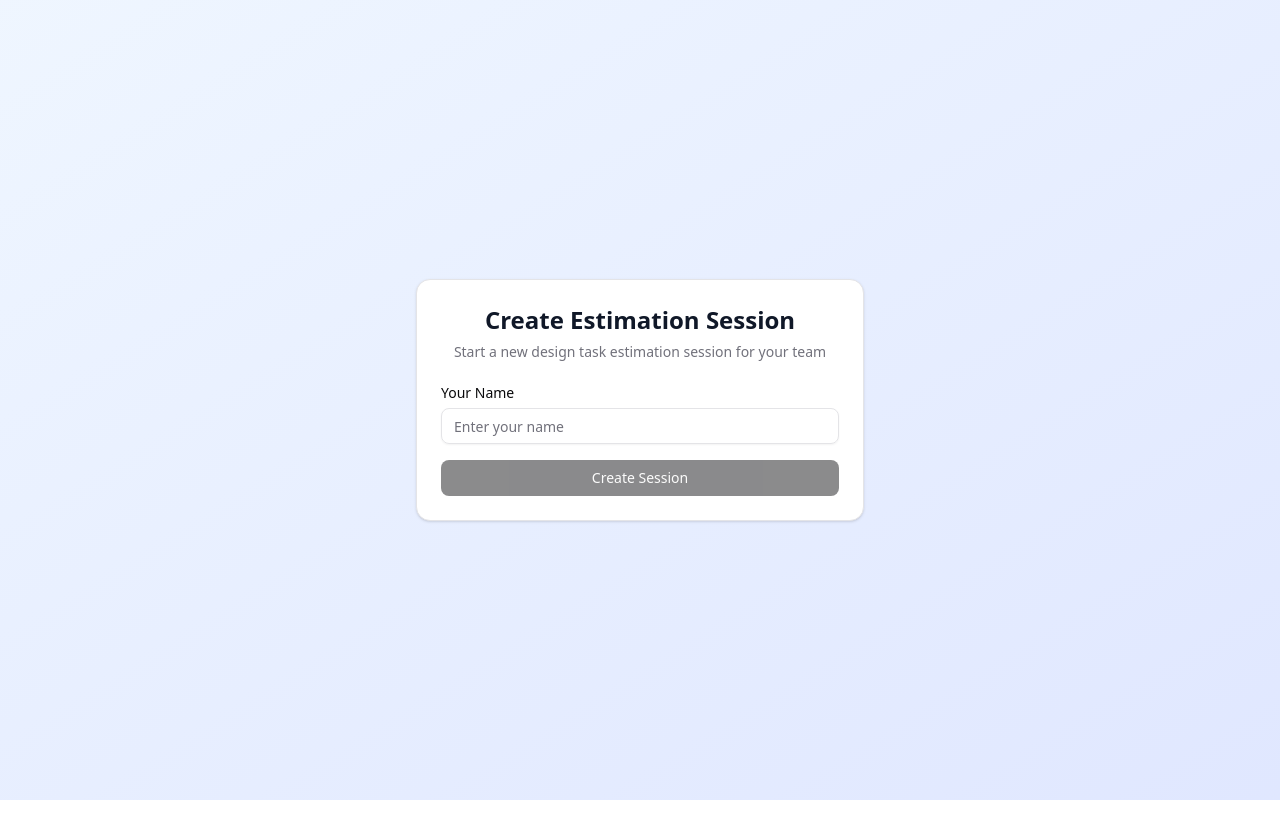
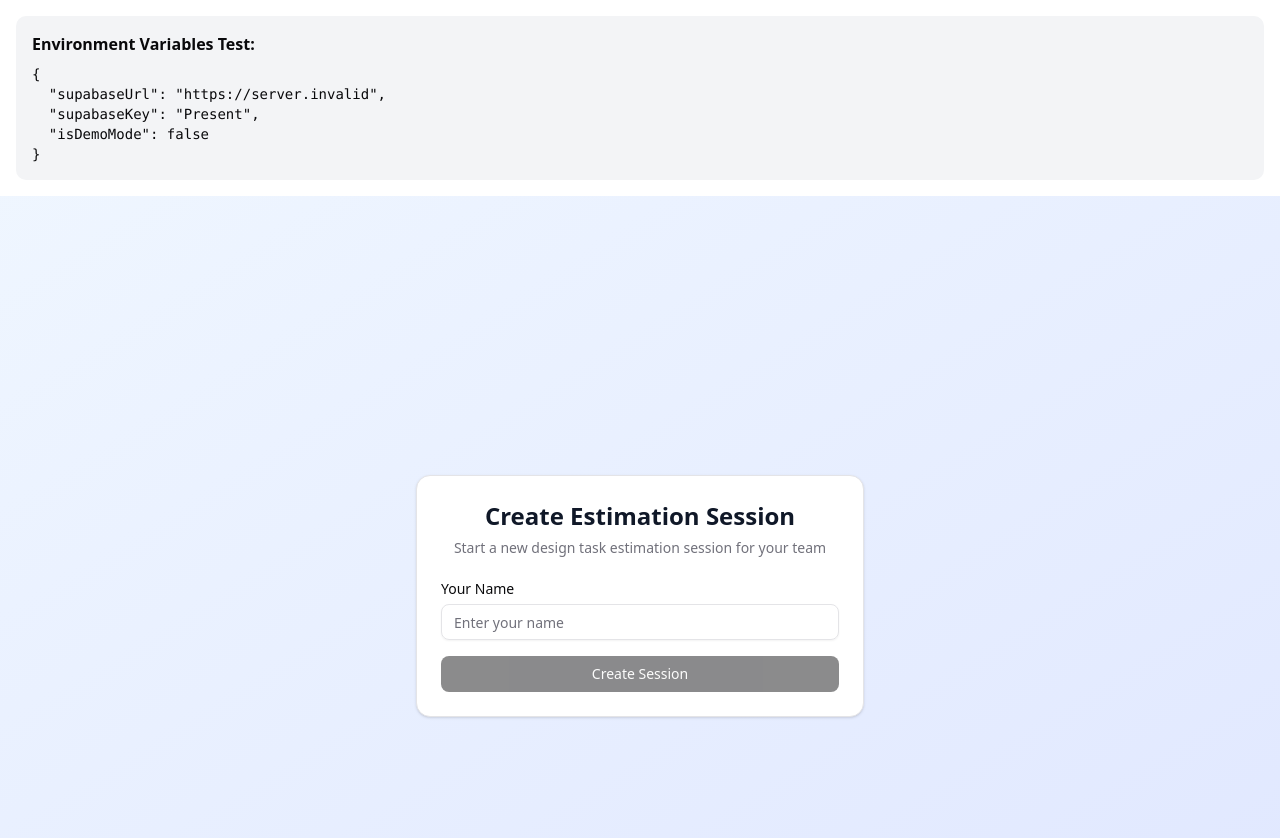
Before and after one commit to Tomas-J-Gonzalez/golden-ratio, a Next.js app: page / in a window 1280 px wide. Shown: the top 838 px of the page. Before the commit the page ends 800 px from the top, so only its background shows below. Built offline with nearby package versions, Linux system fonts and the light colour scheme; no server answers.

Commit message:
Fix SQL query in supabase-schema-simple.sql to correctly reference the code variable. Update Home component in page.tsx to include EnvTest component alongside SessionCreation for improved functionality.

```diff
--- a/src/app/page.tsx
+++ b/src/app/page.tsx
@@ -1,5 +1,13 @@
 import SessionCreation from '@/components/SessionCreation'
+import EnvTest from '@/components/EnvTest'
 
 export default function Home() {
-  return <SessionCreation />
+  return (
+    <div>
+      <div className="p-4">
+        <EnvTest />
+      </div>
+      <SessionCreation />
+    </div>
+  )
 }
--- /dev/null
+++ b/src/components/EnvTest.tsx
@@ -0,0 +1,24 @@
+'use client'
+
+import { useEffect, useState } from 'react'
+
+export default function EnvTest() {
+  const [envInfo, setEnvInfo] = useState<any>({})
+
+  useEffect(() => {
+    setEnvInfo({
+      supabaseUrl: process.env.NEXT_PUBLIC_SUPABASE_URL,
+      supabaseKey: process.env.NEXT_PUBLIC_SUPABASE_ANON_KEY ? 'Present' : 'Missing',
+      isDemoMode: process.env.NEXT_PUBLIC_SUPABASE_URL?.includes('placeholder')
+    })
+  }, [])
+
+  return (
+    <div className="p-4 bg-gray-100 rounded-lg">
+      <h3 className="font-bold mb-2">Environment Variables Test:</h3>
+      <pre className="text-sm">
+        {JSON.stringify(envInfo, null, 2)}
+      </pre>
+    </div>
+  )
+}
--- /dev/null
+++ b/test-session-creation.js
@@ -0,0 +1,67 @@
+#!/usr/bin/env node
+
+const { createClient } = require('@supabase/supabase-js');
+require('dotenv').config({ path: '.env.local' });
+
+const supabaseUrl = process.env.NEXT_PUBLIC_SUPABASE_URL;
+const supabaseKey = process.env.NEXT_PUBLIC_SUPABASE_ANON_KEY;
+
+console.log('🧪 Testing Session Creation...\n');
+
+const supabase = createClient(supabaseUrl, supabaseKey);
+
+async function testSessionCreation() {
+  try {
+    // Generate a test session code
+    const sessionCode = 'TEST' + Math.random().toString(36).substr(2, 2).toUpperCase();
+
+    console.log(`Creating session with code: ${sessionCode}`);
+
+    // Create a session
+    const { data: sessionData, error: sessionError } = await supabase
+      .from('sessions')
+      .insert({
+        code: sessionCode,
+        moderator_id: 'test-moderator',
+        is_active: true
+      })
+      .select()
+      .single();
+
+    if (sessionError) {
+      console.log('❌ Session creation failed:', sessionError.message);
+      return;
+    }
+
+    console.log('✅ Session created successfully:', sessionData);
+
+    // Create a participant
+    const { data: participantData, error: participantError } = await supabase
+      .from('participants')
+      .insert({
+        session_id: sessionData.id,
+        nickname: 'Test Moderator',
+        is_moderator: true
+      })
+      .select()
+      .single();
+
+    if (participantError) {
+      console.log('❌ Participant creation failed:', participantError.message);
+      return;
+    }
+
+    console.log('✅ Participant created successfully:', participantData);
+
+    // Clean up test data
+    await supabase.from('sessions').delete().eq('id', sessionData.id);
+    console.log('🧹 Test data cleaned up');
+
+    console.log('\n🎉 Session creation is working perfectly!');
+
+  } catch (err) {
+    console.log('❌ Test failed:', err.message);
+  }
+}
+
+testSessionCreation();
```
Also changed, not shown: 1 other file (tests, documents, lock files or other folders).
